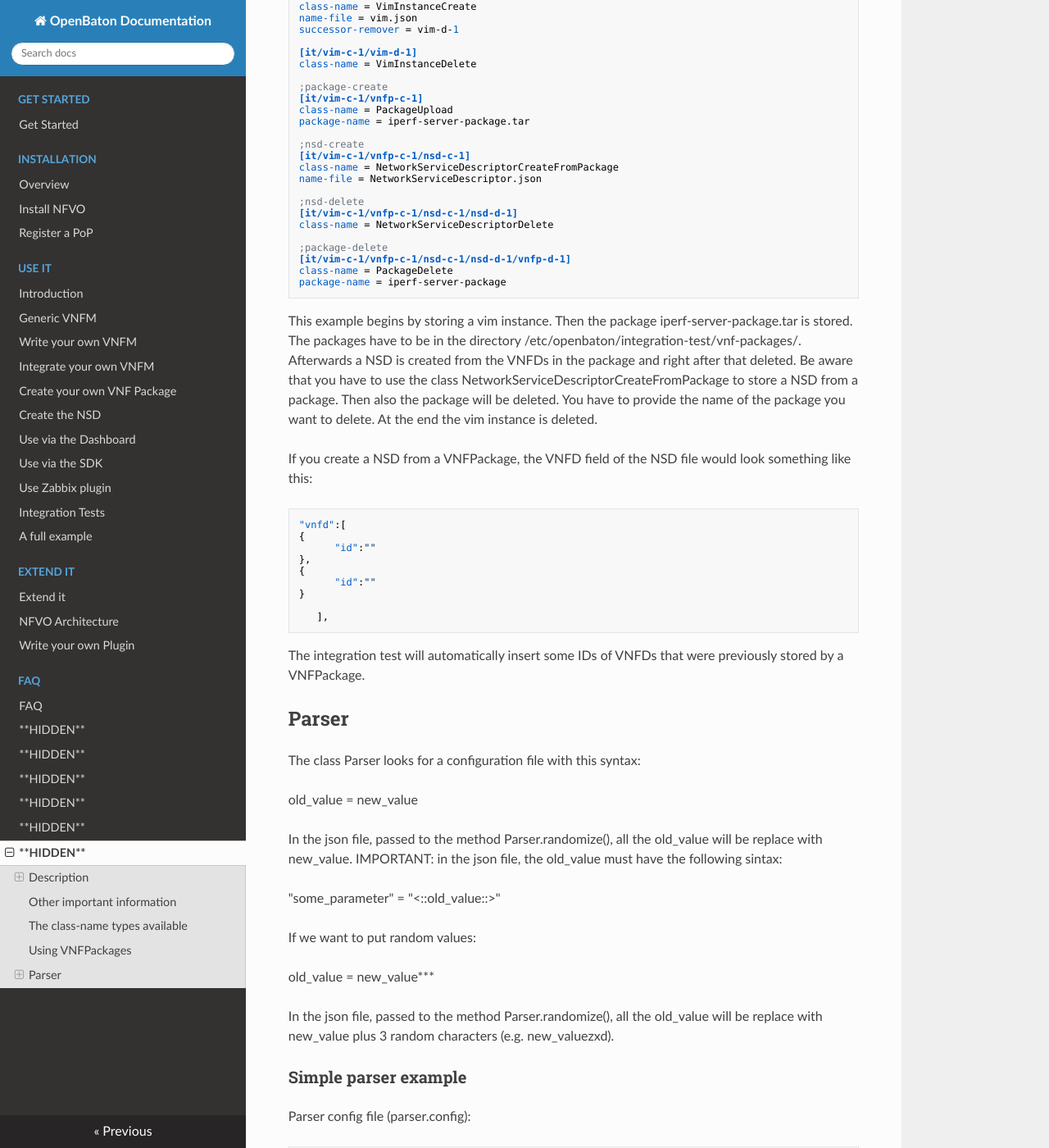
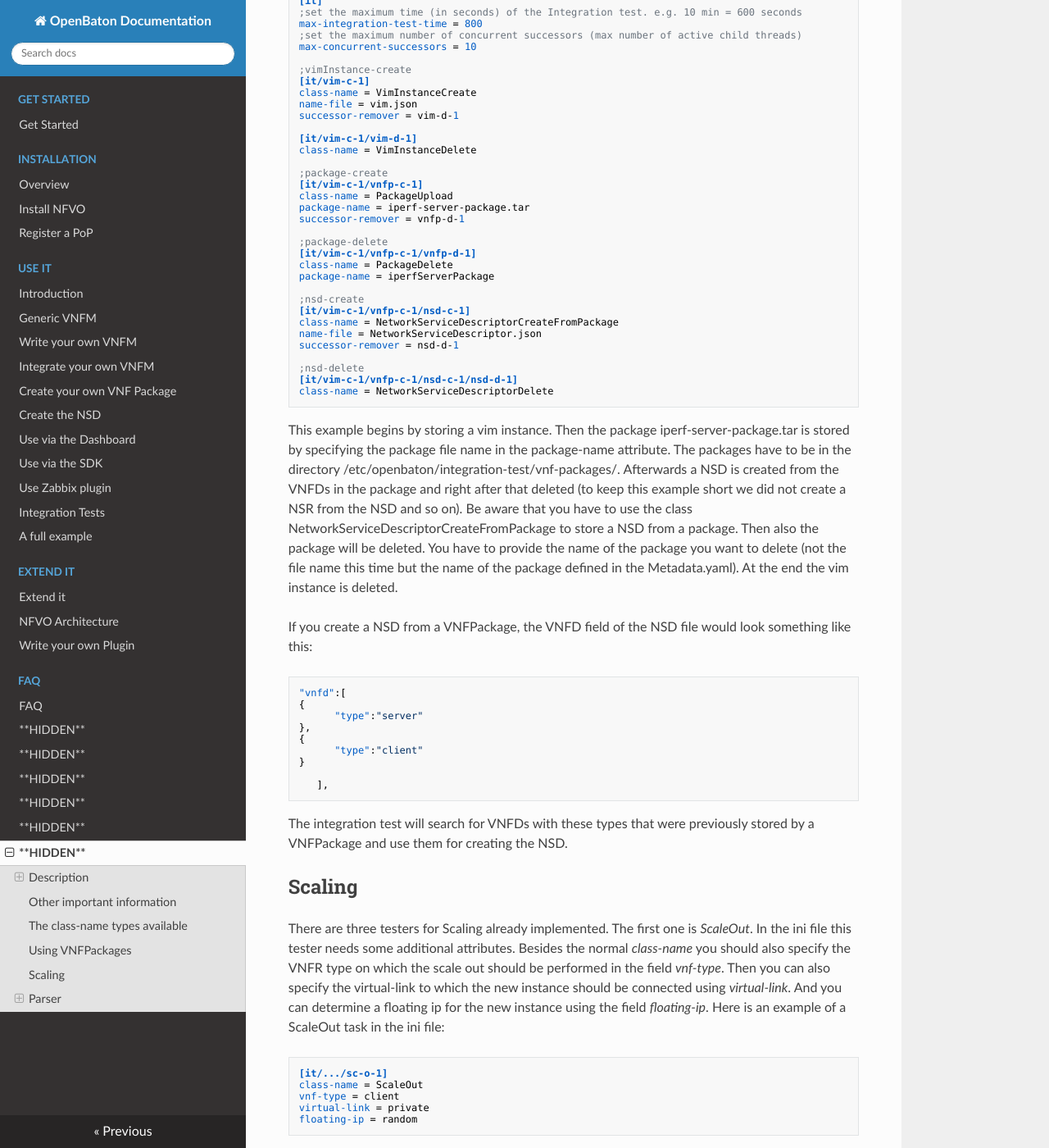
Before and after one commit to openbaton/docs, an MkDocs documentation site: the page built from docs/integration-test-write.md, in a window 1280 px wide and 1400 px high, scrolled down 9137 px. Shown: the whole window at 82% size. Built offline with MkDocs 1.6.1, drawn with Linux system fonts in a browser that asks for light colours; nearby versions of some CDN libraries; old or Windows-style settings are respelled for this version of MkDocs; some of the changed text lies outside the part shown.

Commit message:
extended documentation for integration tests

````diff
--- a/docs/integration-test-write.md
+++ b/docs/integration-test-write.md
@@ -456,6 +456,9 @@ As mentioned earlier here is a summary of all the class-names available at the m
 | NetworkServiceRecordWait			| Wait for an specific action of the NFVO to happen that is related to NSRs |
 | PackageDelete                                 | Delete a VNFPackage |
 | PackageUpload					| Upload a VNFPackage |
+| ScaleIn					| Triggers one scale in operation on a VNFR specified in the ini file |
+| ScaleOut					| Triggers one scale out operation on a VNFR specified in the ini file |
+| ScalingTester					| Verifies if the number of VNFCInstances is equal to a given number and passes an updated NSR to the next task, which can be important after a scaling operation |
 | VimInstanceCreate  				| Store a vim instance on the NFVO from a json file |
 | VimInstanceDelete				| Delete a vim instance |
 | VirtualNetworkFunctionRecordWait		| Wait for an action sent by the NFVO which is related to a VNFR |
@@ -485,27 +488,29 @@ class-name = VimInstanceDelete
 [it/vim-c-1/vnfp-c-1]
 class-name = PackageUpload
 package-name = iperf-server-package.tar
+successor-remover = vnfp-d-1
+
+;package-delete
+[it/vim-c-1/vnfp-c-1/vnfp-d-1]
+class-name = PackageDelete
+package-name = iperfServerPackage
 
 ;nsd-create
 [it/vim-c-1/vnfp-c-1/nsd-c-1]
 class-name = NetworkServiceDescriptorCreateFromPackage
 name-file = NetworkServiceDescriptor.json
+successor-remover = nsd-d-1
 
 ;nsd-delete
 [it/vim-c-1/vnfp-c-1/nsd-c-1/nsd-d-1]
 class-name = NetworkServiceDescriptorDelete
-
-;package-delete
-[it/vim-c-1/vnfp-c-1/nsd-c-1/nsd-d-1/vnfp-d-1]
-class-name = PackageDelete
-package-name = iperf-server-package
 ```
 
-This example begins by storing a vim instance. Then the package iperf-server-package.tar is stored.
+This example begins by storing a vim instance. Then the package iperf-server-package.tar is stored by specifying the package file name in the package-name attribute.
 The packages have to be in the directory /etc/openbaton/integration-test/vnf-packages/.
-Afterwards a NSD is created from the VNFDs in the package and right after that deleted. Be aware that you
+Afterwards a NSD is created from the VNFDs in the package and right after that deleted (to keep this example short we did not create a NSR from the NSD and so on). Be aware that you
 have to use the class NetworkServiceDescriptorCreateFromPackage to store a NSD from a package.
-Then also the package will be deleted. You have to provide the name of the package you want to delete.
+Then also the package will be deleted. You have to provide the name of the package you want to delete (not the file name this time but the name of the package defined in the Metadata.yaml).
 At the end the vim instance is deleted.
 
 If you create a NSD from a VNFPackage, the VNFD field of the NSD file would look something like this:
@@ -513,16 +518,50 @@ If you create a NSD from a VNFPackage, the VNFD field of the NSD file would look
 ```json
 "vnfd":[
 {
-      "id":""
+      "type":"server"
 },
 {
-      "id":""
+      "type":"client"
 }
 
    ],
 ```
 
-The integration test will automatically insert some IDs of VNFDs that were previously stored by a VNFPackage.
+The integration test will search for VNFDs with these types that were previously stored by a VNFPackage and use them for creating the NSD.
+
+## Scaling
+There are three testers for Scaling already implemented. The first one is *ScaleOut*. In the ini file this tester needs some additional attributes. Besides the normal *class-name* you should also specify the VNFR type on which the scale out should be performed in the field *vnf-type*. Then you can also specify the virtual-link to which the new instance should be connected using *virtual-link*.
+And you can determine a floating ip for the new instance using the field *floating-ip*.
+Here is an example of a ScaleOut task in the ini file:
+
+```ini
+[it/.../sc-o-1]
+class-name = ScaleOut
+vnf-type = client
+virtual-link = private
+floating-ip = random
+```
+
+The second tester is *ScaleIn*. Here you can just specify on which VNFR type the scale in should be executed. An example:
+
+```ini
+[it/.../sc-i-1]
+class-name = ScaleIn
+vnf-type = client
+```
+
+And the third tester is used to see if after the scaling operation there is the right number of instances running.
+Specify the VNFR type you want to test by providing *vnf-type* in the ini file and specify the number of expected VNFC instances by using *vnfc-count*. For example:
+
+```ini
+[it/.../sc-t-1]
+class-name = ScalingTester
+vnf-type = client
+vnfc-count = 2
+```
+
+Furthermore note that the ScalingTester passes the updated NSR to the next tester. If you trigger a scaling function the NSR will change, but if you do not use ScalingTester the NSR used by the integration test will remain the old one before the scaling operation.
+So the recommended use of the Scaling testers is to trigger a scaling operation using *ScaleIn* or *ScaleOut*. If you use *ScaleOut* you should wait for the SCALED message using the *VirtualNetworkFunctionRecordWait* class. After that use the *ScalingTester*.
 
 
 ## Parser
````
Also changed, not shown: docs/integration-test-use.md (+9 -3 lines).
